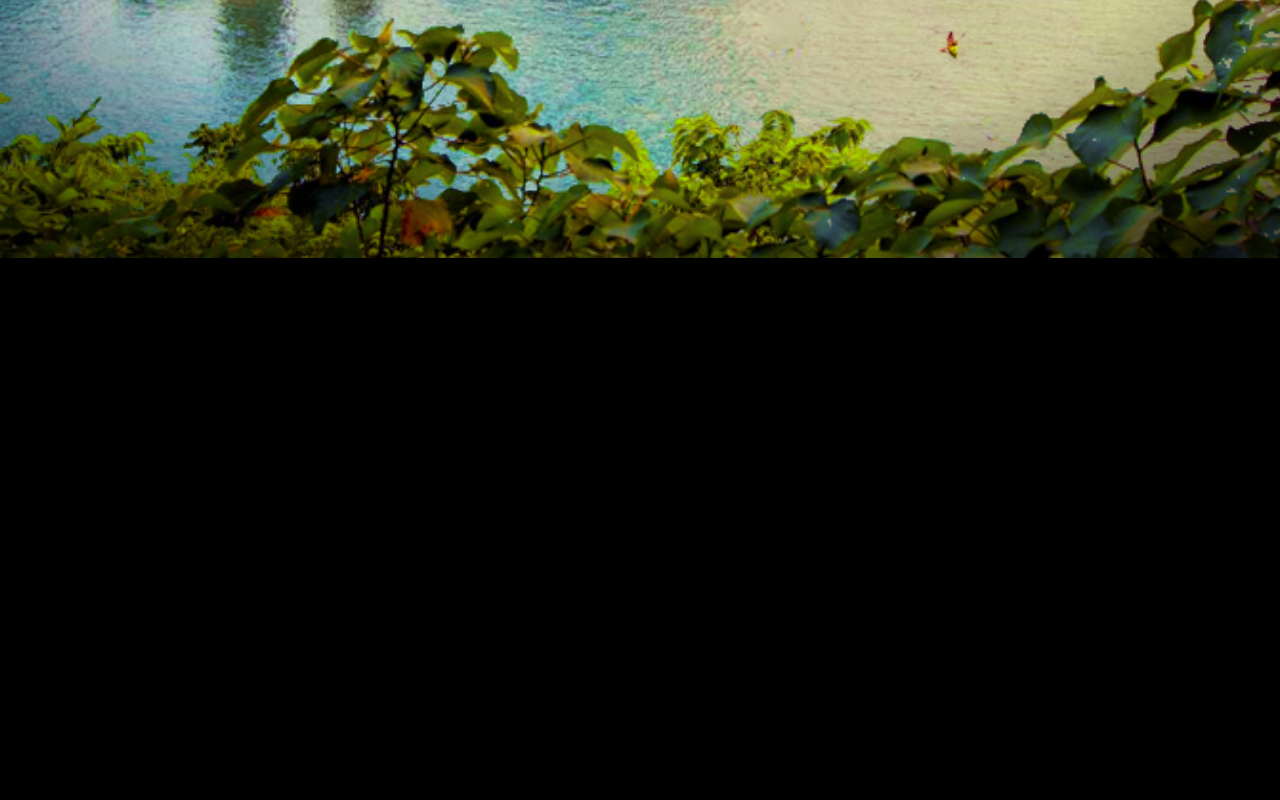
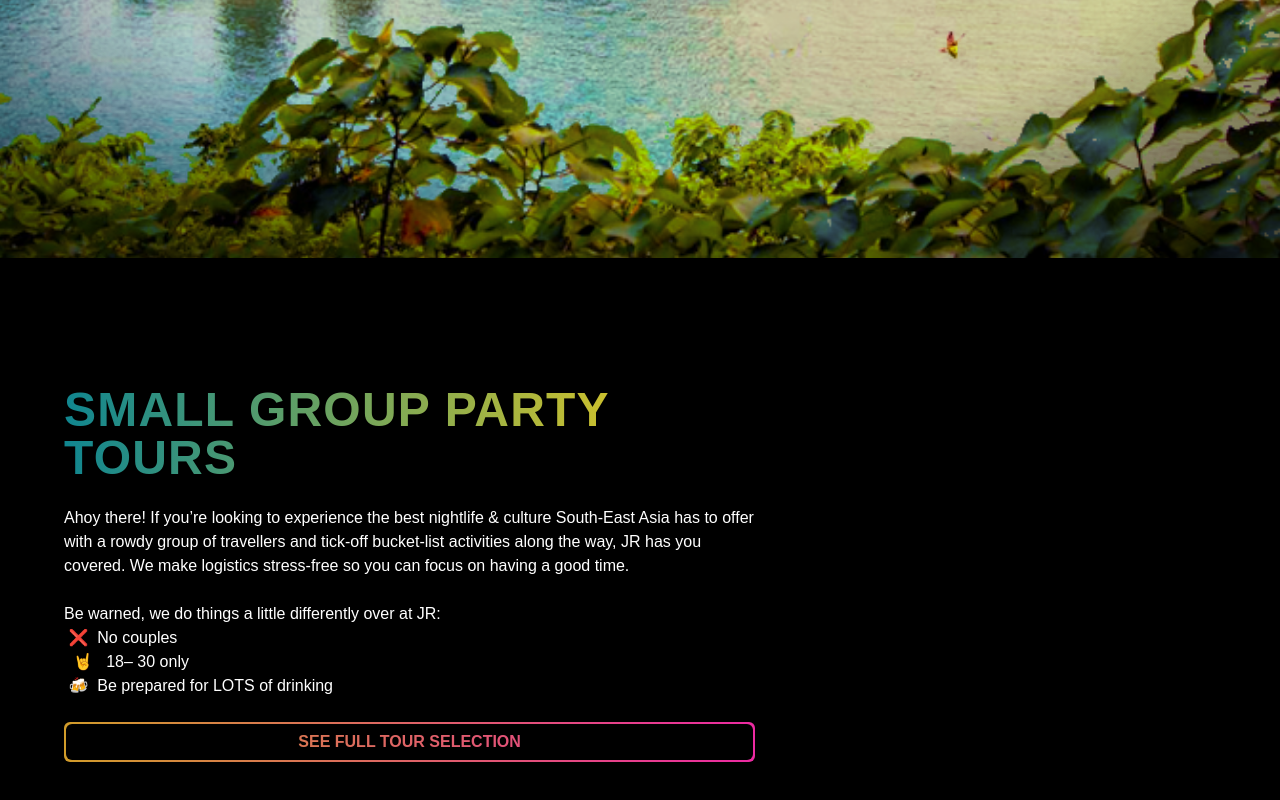
Before and after one commit to DWC97/j3-v3-project, a Next.js app: page / in a window 1280 px wide. Shown: the part 542-1342 px from the top of the page. Built offline with nearby package versions, Linux system fonts and the light colour scheme.

Commit message:
about section text content section

```diff
--- a/src/components/about/About.tsx
+++ b/src/components/about/About.tsx
@@ -1,7 +1,29 @@
 export default function About(){
     return (
-        <div className="w-screen h-screen bg-black">
-
+        <div className="w-screen h-screen bg-black flex flex-row px-16 pt-32">
+            <div className="flex flex-col w-screen">
+                <div className="flex flex-col w-3/5">
+                    <h1 className="bg-gradient-to-r from-custom-blue  to-custom-yellow inline-block text-transparent bg-clip-text text-5xl font-semibold tracking-wide">SMALL GROUP PARTY TOURS</h1>
+                    <br/>
+                    <p className="text-white">
+                        Ahoy there! If you’re looking to experience the best nightlife & culture South-East Asia has to offer with a rowdy group of travellers and tick-off bucket-list activities along the way, JR has you covered. We make logistics stress-free so you can focus on having a good time.
+                        <br/>
+                        <br/>
+                        Be warned, we do things a little differently over at JR:
+                        <br/>&nbsp;❌ &nbsp;No couples
+                        <br/>&nbsp;&nbsp;🤘&nbsp;&nbsp; 18– 30 only
+                        <br/>&nbsp;🍻&nbsp; Be prepared for LOTS of drinking
+                    </p>
+                    <br/>
+                    <div className="h-10 w-full bg-gradient-to-r from-custom-orange to-custom-pink p-[2px] rounded-md cursor-pointer ">
+                        <div className="h-full w-full bg-black flex items-center rounded-md hover:bg-opacity-0 duration-300 ease-in-out">
+                            <div className="bg-gradient-to-r from-custom-orange  to-custom-pink flex justify-center items-center text-transparent bg-clip-text h-full w-full font-semibold hover:text-white ease-in-out duration-300">
+                                SEE FULL TOUR SELECTION
+                            </div>
+                        </div>
+                    </div>
+                </div>
+            </div>
         </div>
     )
 }
```
